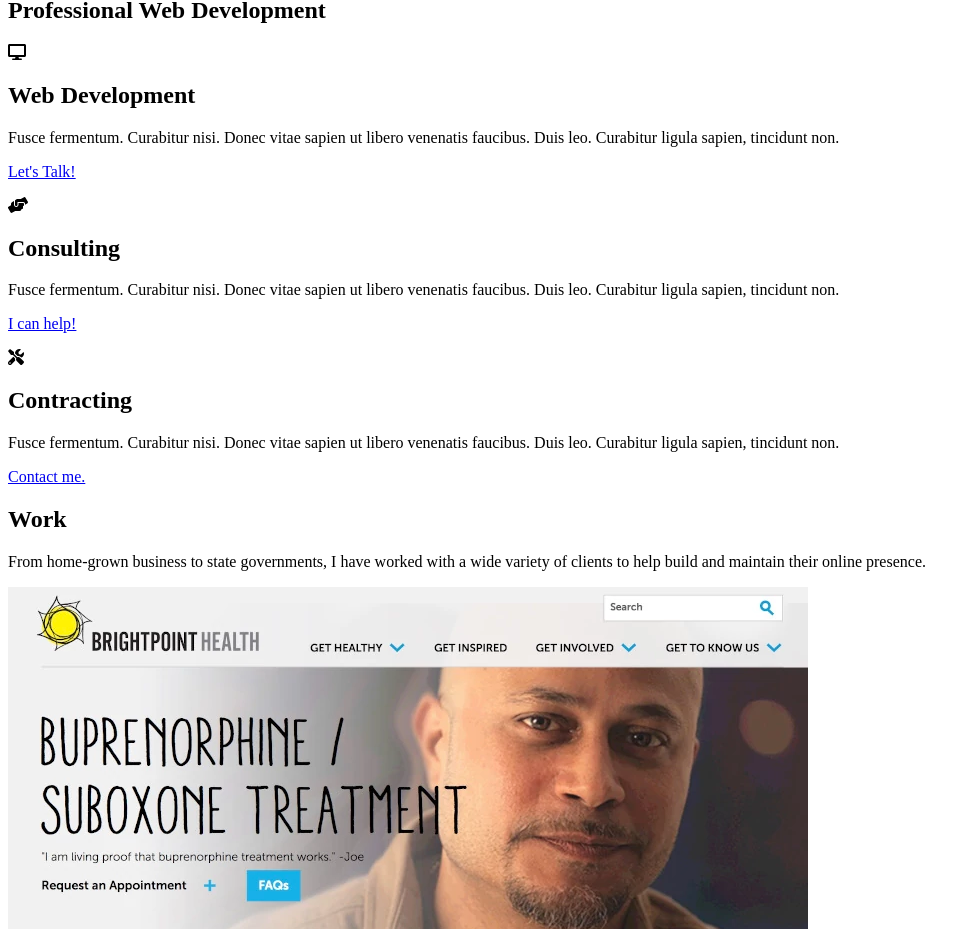
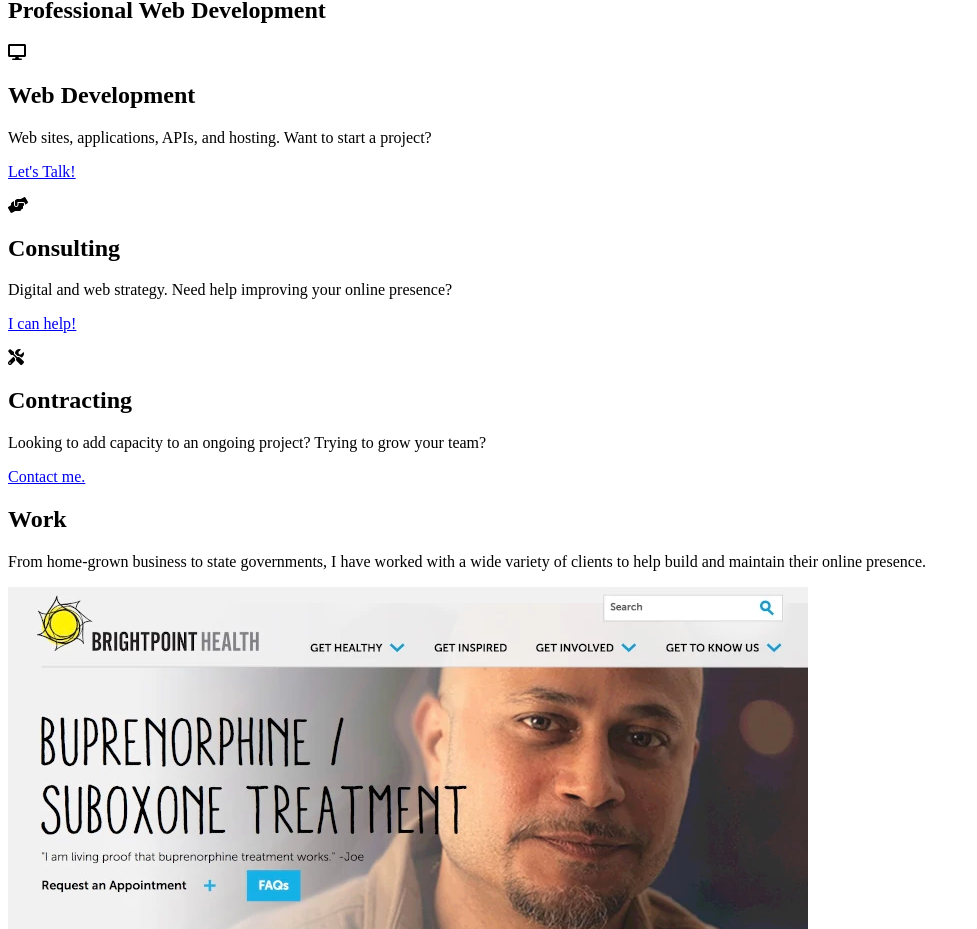
Before and after one commit to starsinmypockets/next-portfolio, a Next.js app: page / in a window 1280 px wide. Shown: the part 1458-2387 px from the top of the page, without its empty margins (0-977 px from the left). Built offline with nearby package versions, Linux system fonts and the light colour scheme; a small style sheet from the web is missing.

Commit message:
Home page content

```diff
--- a/components/home.js
+++ b/components/home.js
@@ -10,19 +10,19 @@ const items = [
   {
     icon: faDesktop,
     title: "Web Development",
-    desc: "Fusce fermentum. Curabitur nisi. Donec vitae sapien ut libero venenatis faucibus. Duis leo. Curabitur ligula sapien, tincidunt non.",
+    desc: "Web sites, applications, APIs, and hosting. Want to start a project?",
     contact: "Let's Talk!"
   },
   {
     icon: faHandsHelping,
     title: "Consulting",
-    desc: "Fusce fermentum. Curabitur nisi. Donec vitae sapien ut libero venenatis faucibus. Duis leo. Curabitur ligula sapien, tincidunt non.",
+    desc: "Digital and web strategy. Need help improving your online presence?",
     contact: "I can help!"
   },
   {
     icon: faTools,
     title: "Contracting",
-    desc: "Fusce fermentum. Curabitur nisi. Donec vitae sapien ut libero venenatis faucibus. Duis leo. Curabitur ligula sapien, tincidunt non.",
+    desc: "Looking to add capacity to an ongoing project? Trying to grow your team?",
     contact: "Contact me."
   },
 ]
```
